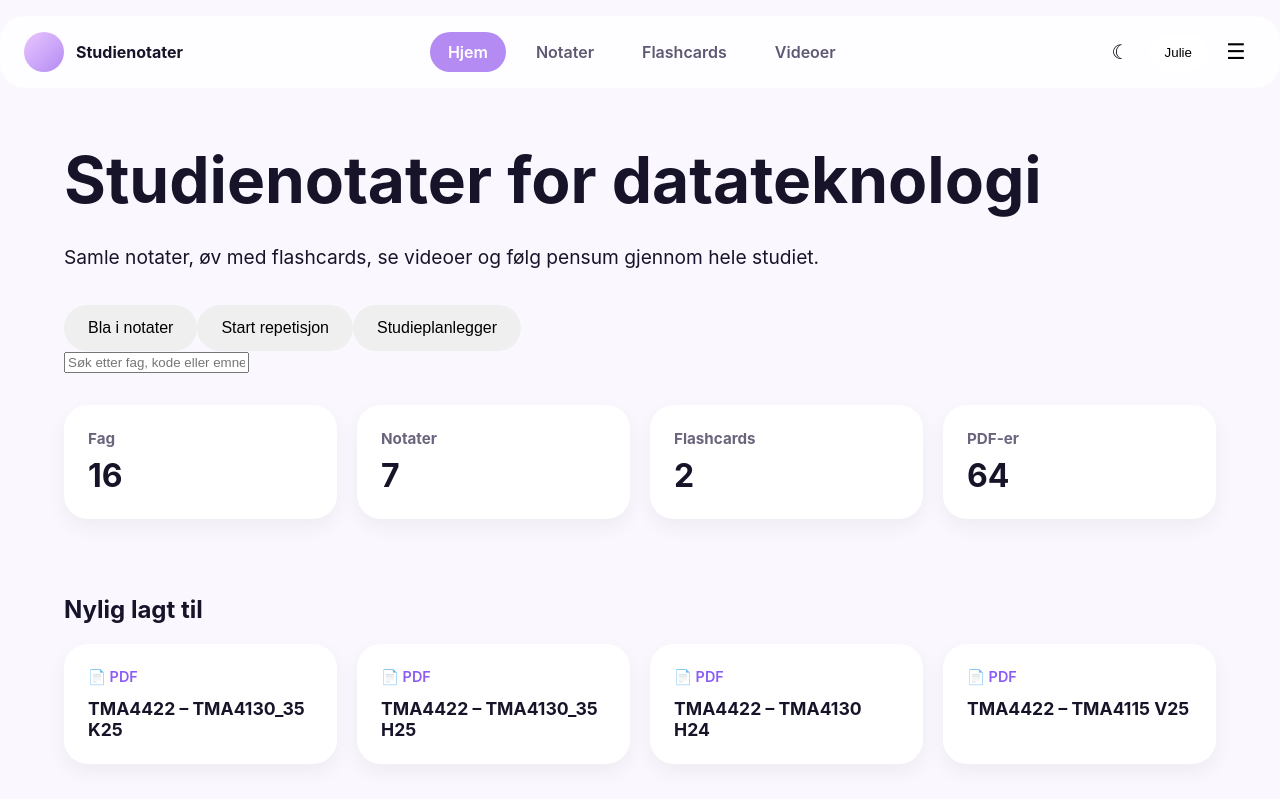
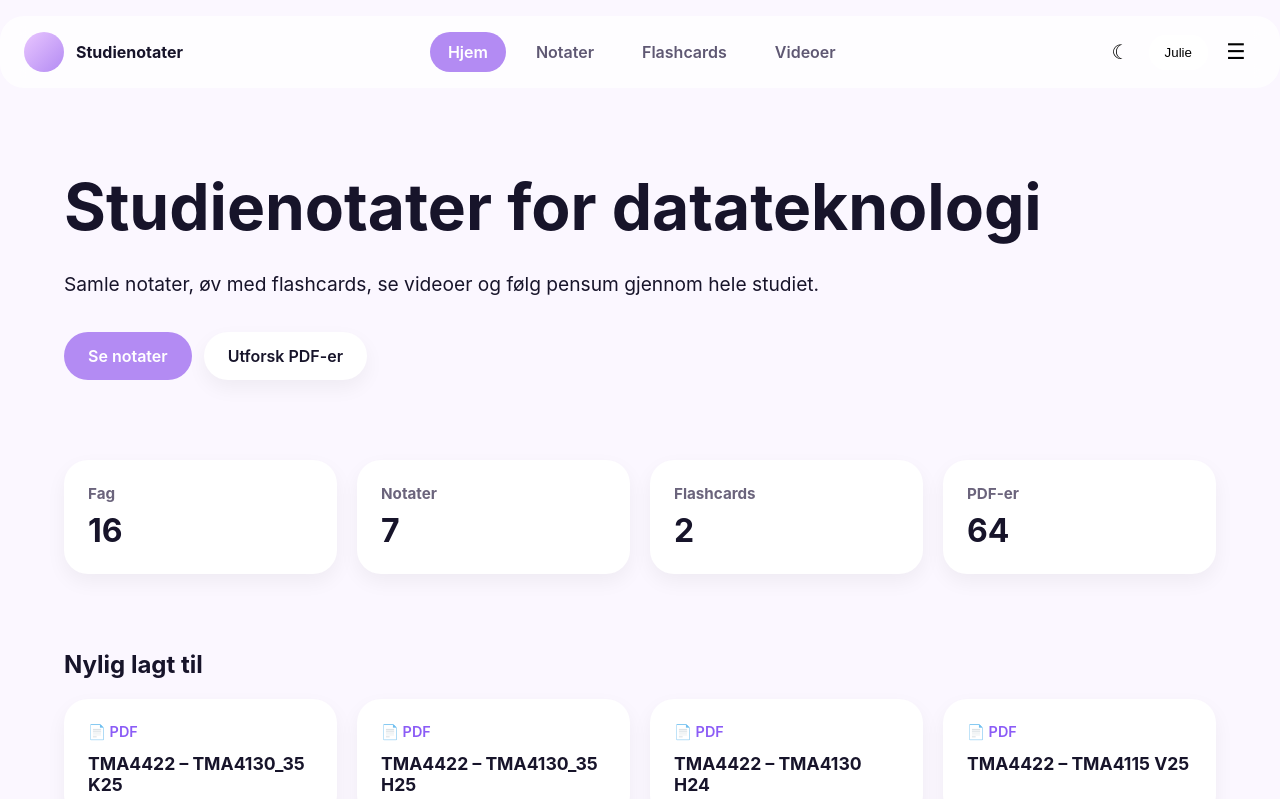
Before and after one commit to juliewold/studienotater, a React (Vite) app: page / in a window 1280 px wide. Shown: the top 799 px of the page. Built offline with nearby package versions, Linux system fonts and the light colour scheme.

Commit message:
refactor: simplify homepage hero section

```diff
--- a/src/components/Hero/Hero.css
+++ b/src/components/Hero/Hero.css
@@ -4,25 +4,43 @@
   padding: 0 24px;
 }
 
-.hero-content {
-  max-width: 700px;
+.hero-card {
+  padding: 48px 0;
 }
 
 .hero h1 {
   font-size: 4rem;
-  margin-bottom: 24px;
+  margin: 0 0 24px;
 }
 
-.hero p {
+.hero-text {
   font-size: 1.2rem;
   line-height: 1.6;
   margin-bottom: 32px;
+  max-width: 760px;
 }
 
-.hero button {
-  border: none;
+.hero-actions {
+  display: flex;
+  gap: 12px;
+  flex-wrap: wrap;
+}
+
+.hero-button {
+  display: inline-block;
+
   padding: 14px 24px;
   border-radius: 999px;
-  cursor: pointer;
-  font-size: 1rem;
+
+  background: #b38bf3;
+  color: white;
+
+  text-decoration: none;
+  font-weight: 600;
 }
+
+.hero-button.secondary {
+  background: white;
+  color: #17142a;
+  box-shadow: 0 8px 20px rgba(0, 0, 0, 0.05);
+}
--- a/src/components/Hero/Hero.tsx
+++ b/src/components/Hero/Hero.tsx
@@ -1,10 +1,10 @@
 import "./Hero.css";
+import { Link } from "react-router-dom";
 
 export const Hero = () => {
   return (
     <section className="hero">
       <div className="hero-card">
-
         <h1>Studienotater for datateknologi</h1>
 
         <p className="hero-text">
@@ -13,16 +13,14 @@ export const Hero = () => {
         </p>
 
         <div className="hero-actions">
-          <button>Bla i notater</button>
-          <button>Start repetisjon</button>
-          <button>Studieplanlegger</button>
+          <Link to="/notater" className="hero-button">
+            Se notater
+          </Link>
+
+          <Link to="/pdfs" className="hero-button secondary">
+            Utforsk PDF-er
+          </Link>
         </div>
-
-        <input
-          className="hero-search"
-          type="text"
-          placeholder="Søk etter fag, kode eller emne..."
-        />
       </div>
     </section>
   );
```
